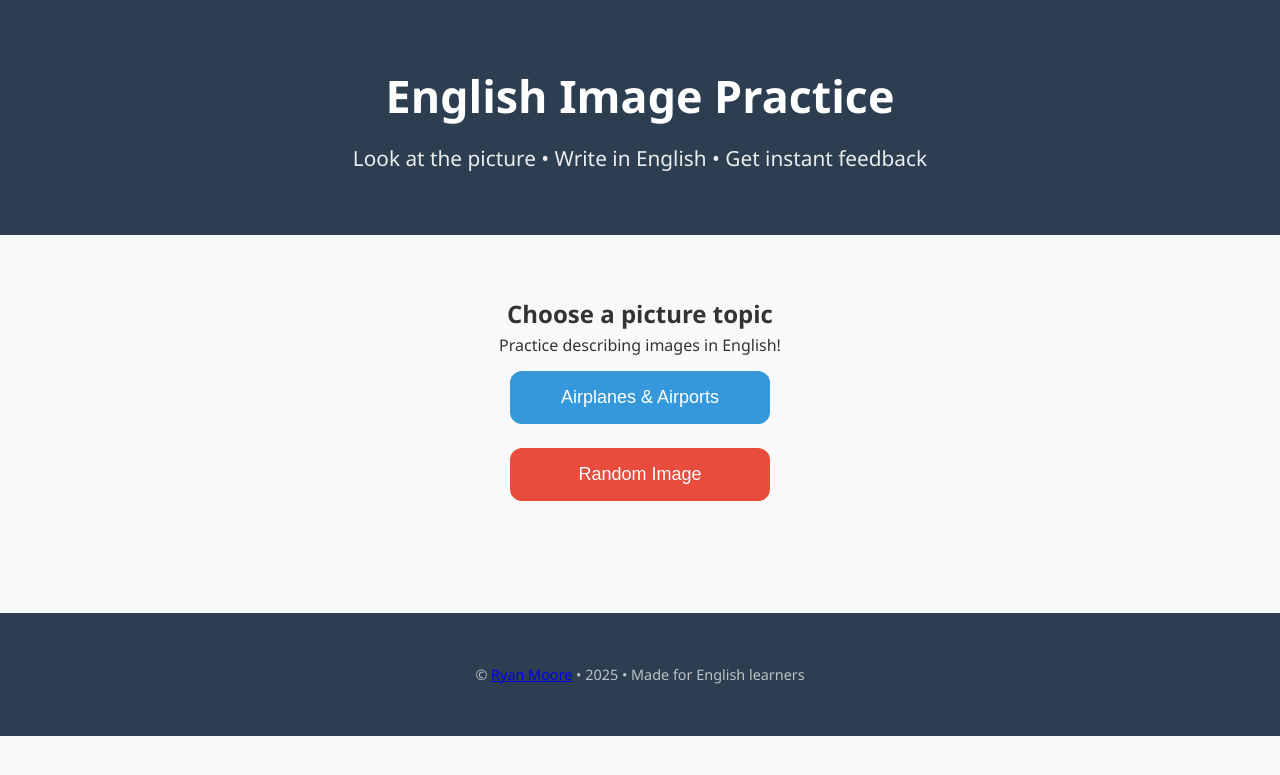
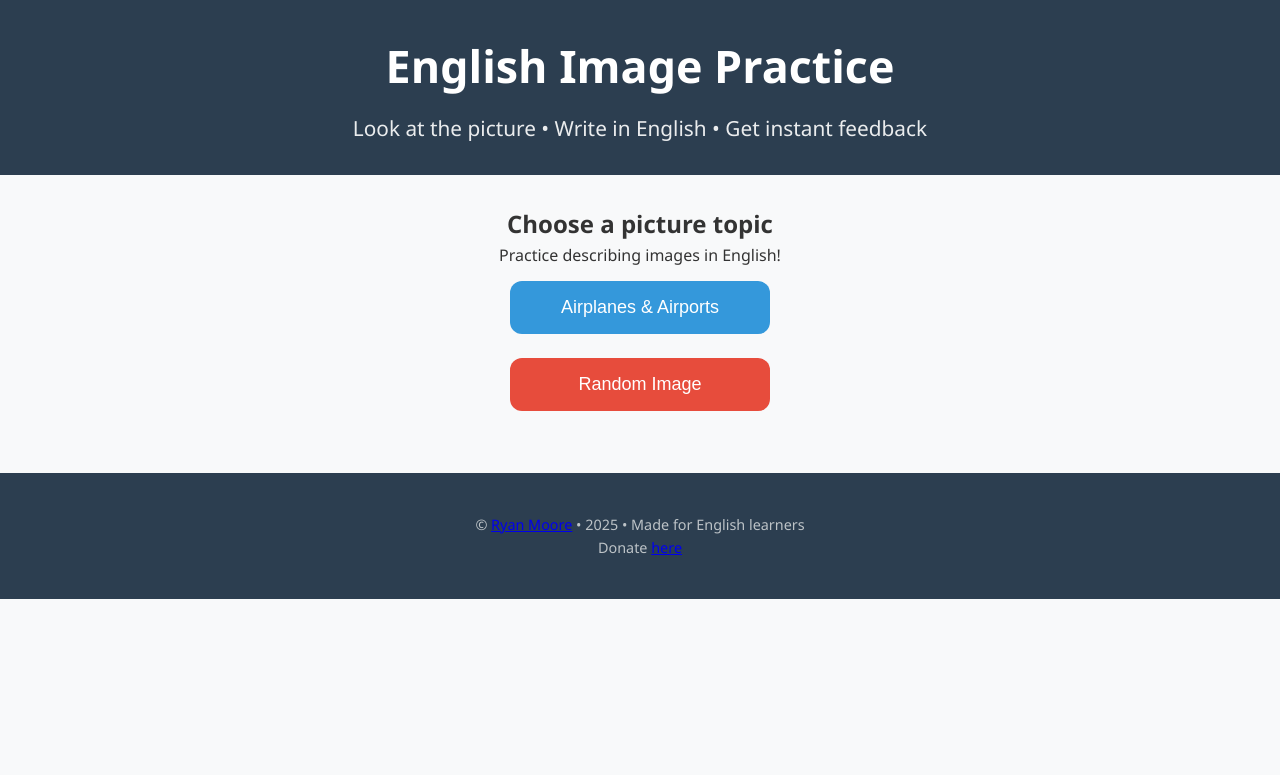
Before and after one commit to RMoore35/describephotoapp, a Flask app: page / in a window 1280 px wide. Shown: the top 775 px of the page. Run offline with Flask 3, Linux system fonts and the light colour scheme.

Commit message:
Minor style changes

```diff
--- a/static/css/style.css
+++ b/static/css/style.css
@@ -1,5 +1,7 @@
 * {
-    margin:0; padding:0; box-sizing:border-box;
+    margin:0;
+    padding:0;
+    box-sizing:border-box;
 }
 
 body {
@@ -9,8 +11,8 @@ body {
     line-height: 1.6;
 }
 
-.container {
-    max-width: 1000px;
+.container-header {
+    width: 100%;
     margin: 0 auto;
     padding: 20px;
     text-align: center;
@@ -19,16 +21,25 @@ body {
 header {
     background: #2c3e50;
     color: white;
-    padding: 40px 20px;
-    margin-bottom: 40px;
+    padding: 10px 10px;
+    margin-bottom: 10px;
 }
 
 header h1 {
-    font-size: 2.8rem; margin-bottom: 10px;
+    font-size: 2.8rem;
+    margin-bottom: 10px;
 }
 
 header p {
-    font-size: 1.3rem; opacity: 0.9;
+    font-size: 1.3rem;
+    opacity: 0.9;
+}
+
+.container-main {
+    width: 100%;
+    margin: 0 auto;
+    padding: 20px;
+    text-align: center;
 }
 
 button, input[type="submit"] {
@@ -43,19 +54,25 @@ button, input[type="submit"] {
 }
 
 button:hover {
-    transform: translateY(-2px); box-shadow: 0 8px 20px rgba(0,0,0,0.2);
+    transform: translateY(-2px);
+    box-shadow: 0 8px 20px rgba(0,0,0,0.2);
 }
 
 .category {
-    background: #3498db; color: white;
+    background: #3498db;
+    color: white;
 }
 
 .random {
-    background: #e74c3c; color: white;
+    background: #e74c3c;
+    color: white;
 }
 
 img {
-    max-width: 100%; border-radius: 16px; box-shadow: 0 10px 30px rgba(0,0,0,0.2); margin: 30px 0;
+    max-width: 100%;
+    border-radius: 16px;
+    box-shadow: 0 10px 30px rgba(0,0,0,0.2);
+    margin: 30px 0;
 }
 
 textarea {
@@ -70,11 +87,19 @@ textarea {
 }
 
 textarea:focus {
-    border-color: #3498db; outline: none;
+    border-color: #3498db;
+    outline: none;
+}
+
+.container-footer {
+    width: 100%;
+    margin: 0 auto;
+    padding: 10px;
+    text-align: center;
 }
 
 footer {
-    margin-top: 80px;
+    margin-top: 30px;
     padding: 30px;
     background: #2c3e50;
     color: #bdc3c7;
--- a/templates/layout.html
+++ b/templates/layout.html
@@ -8,17 +8,20 @@
 </head>
 <body>
 
-    <!-- TODO -- Add my logo and links to my socials, including where to donate -->
+    <!-- TODO -- Add my logo and links to my socials-->
     <!-- TODO Highlight mistakes -->
+    <!-- TODO Responsive -->
     <!-- HEADER -->
     <header>
-        <div class="container">
+        <div class="header-logo"></div>
+        <div class="container-header">
             <h1>English Image Practice</h1>
             <p>Look at the picture • Write in English • Get instant feedback</p>
         </div>
+        <div class="header-sm"></div>
     </header>
 
-    <main class="container">
+    <main class="container-main">
         {% block content %}
             <!-- PAGE CONTENT -->
         {% endblock %}
@@ -26,8 +29,9 @@
 
     <!-- FOOTER -->
     <footer>
-        <div class="container">
-            <p>&copy; <a href="https://english-with-ryan.com/about">Ryan Moore</a> • 2025 • Made for English learners</p>
+        <div class="container-footer">
+            <p>&copy; <a href="https://english-with-ryan.com/about" target="_blank">Ryan Moore</a> • 2025 • Made for English learners</p>
+            <p>Donate <a href="https://buymeacoffee.com/englishwithryanm" target="_blank">here</a></p>
         </div>
     </footer>
 
```
